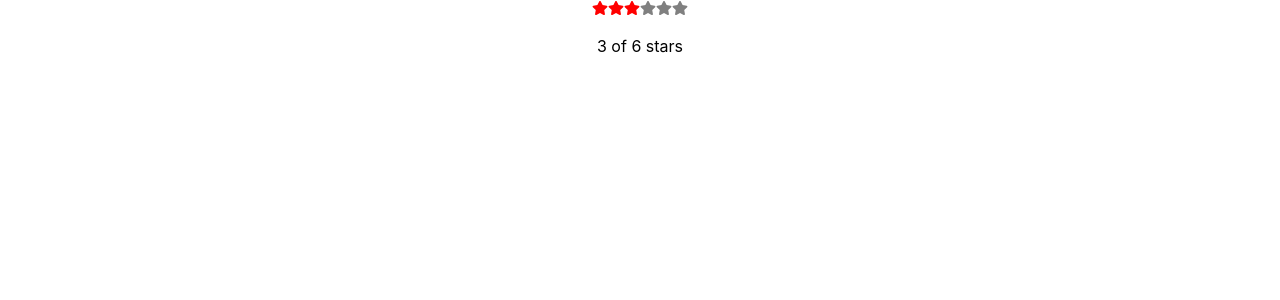
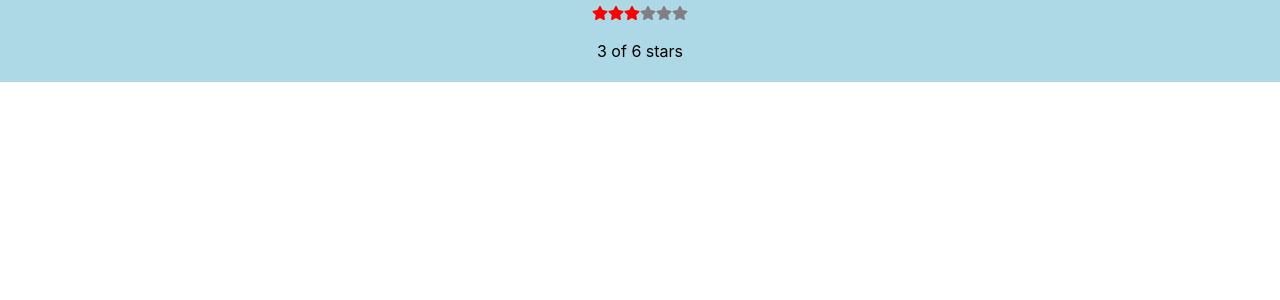
Before and after one commit to yayayahahaha/react-cli-start, a React (Create React App) app: page / in a window 1280 px wide. Shown: the top 300 px of the page. Built offline with nearby package versions, Linux system fonts and the light colour scheme.

Commit message:
follow the book, make it more flexible

```diff
--- a/src/App.js
+++ b/src/App.js
@@ -5,7 +5,11 @@ import StarRating from './rating-project/StarRating.js'
 function App() {
   return (
     <div className="App">
-      <StarRating totalStars={6} />
+      <StarRating
+        totalStars={6}
+        style={ { backgroundColor: 'lightblue' } }
+        onDoubleClick={ () => console.log('onDoubleClick!', this) }
+      />
     </div>
   );
 }
--- a/src/rating-project/Star.js
+++ b/src/rating-project/Star.js
@@ -6,9 +6,14 @@ const Star = (props) => {
     onSelect = Function.prototype
   } = props
 
-  console.count('here')
-
-  return (<FaStar color={selected ? 'red' : 'grey'} onClick={onSelect} />)
+  return (
+    <>
+      <FaStar
+        color={selected ? 'red' : 'grey'}
+        onClick={onSelect}
+      />
+    </>
+  )
 }
 
 export default Star
--- a/src/rating-project/StarRating.js
+++ b/src/rating-project/StarRating.js
@@ -2,13 +2,17 @@ import Star from './Star.js'
 import { useState } from 'react'
 
 function StarRating(props) {
-  const { totalStars = 5 } = props
+  const {
+    totalStars = 5,
+    style = {},
+    ...restProps
+  } = props
 
   // useState: 第一個變數是會被監聽的值? 第二個是用來修改他的function
   const [selectedStars, setSelectedStars] = useState(3)
 
   return (
-    <>
+    <div style={{ padding: '5px', ...style }} {...restProps}>
       {[...Array(totalStars)].map((nothing, index) =>
         <Star
           key={index}
@@ -19,7 +23,7 @@ function StarRating(props) {
       <p>
         {selectedStars} of {totalStars} stars
       </p>
-    </>
+    </div>
   )
 }
 
```
